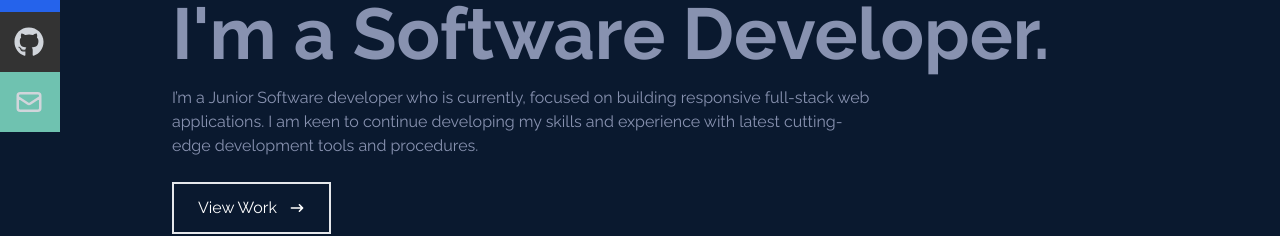
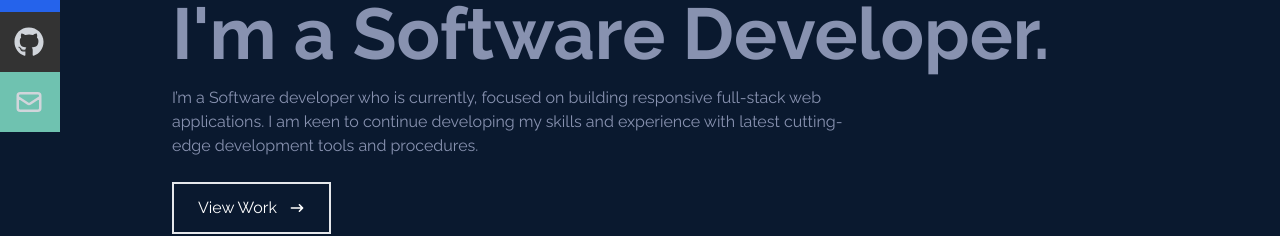
Before and after one commit to naaz166/portfolio-website, a React (Create React App) app: page / in a window 1280 px wide. Shown: the part 328-564 px from the top of the page. Built offline with nearby package versions, Linux system fonts and the light colour scheme.

Commit message:
changes added

```diff
--- a/src/components/Home.jsx
+++ b/src/components/Home.jsx
@@ -13,7 +13,7 @@ const Home = () => {
           I'm a Software Developer.
         </h2>
         <p className="text-[#8892b0] py-4 max-w-[700px]">
-          I’m a Junior Software developer who is currently, focused on building
+          I’m a Software developer who is currently, focused on building
           responsive full-stack web applications. I am keen to continue
           developing my skills and experience with latest cutting-edge
           development tools and procedures.
```
